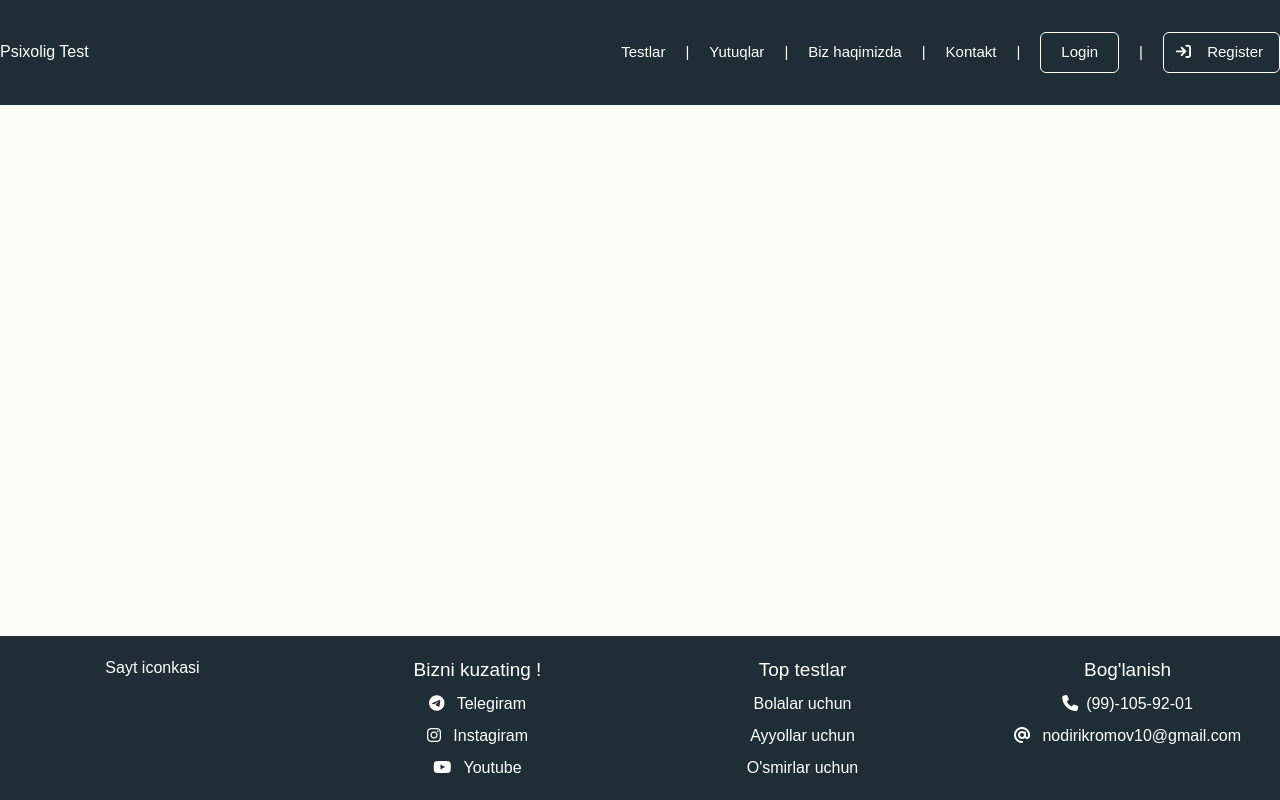
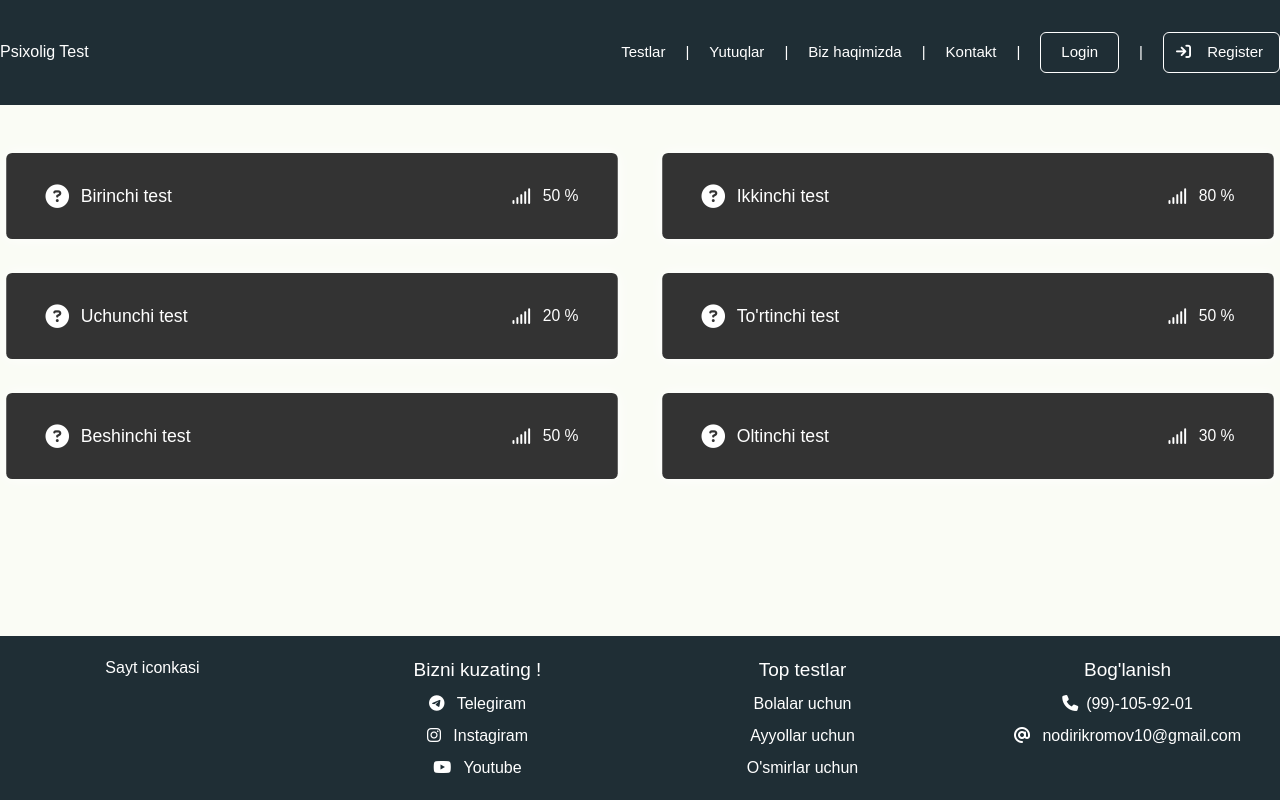
Before and after one commit to Ikromov-fs/psixolig_testlar, a Vue app: page /tests/1 in a window 1280 px wide. Built offline with nearby package versions, Linux system fonts and the light colour scheme; what @splidejs/vue-splide, maska would draw is missing.

Commit message:
add tets page

```diff
--- a/src/components/header/Header.vue
+++ b/src/components/header/Header.vue
@@ -10,7 +10,7 @@
         class="hidden gap-5 items-center mmd:text-[15px] text-[13px] mmd:flex"
       >
         <li class="cursor-pointer relative navItem">
-          <router-link to="/test-page">Testlar</router-link>
+          <router-link to="/tests">Testlar</router-link>
         </li>
         <li>|</li>
         <li class="cursor-pointer relative navItem">
--- a/src/pages/TestPage.vue
+++ b/src/pages/TestPage.vue
@@ -1,5 +1,76 @@
 <template>
-  <div class="text-3xl pt-[100px]">
-    test yechish page
-  </div>
+    <div class="pb-20 mt-28">
+        <div data-aos="fade-up">
+            <div class="container mx-auto">
+                <div class="grid grid-cols-1 sm:grid-cols-2 mmd:grid-cols-3 gap-7 sm:gap-10 relative">
+                    <router-link
+                            v-for="item in dataTests"
+                            :key="item?.id"
+                            :to="`tests/${item.id}`"
+                            class="flex items-center justify-center gap-3 px-10 h-full bg-[#333] text-white p-2 mt-10 box-w rounded-md cursor-pointer"
+                    >
+                        <h1 class="text-[18px]">{{ item?.title }}</h1>
+                    </router-link>
+                </div>
+            </div>
+        </div>
+    </div>
 </template>
+
+<script setup lang="ts">
+import { ref } from "vue";
+const dataTests = ref([
+    {
+        icon: "fa-solid fa-restroom",
+        title: "Ota-onalar uchun",
+        id: 1,
+    },
+    {
+        icon: "fa-solid fa-person-dress",
+        title: "Ayollar uchun",
+        id:2
+    },
+    {
+        icon: "fa-solid fa-medal",
+        title: "Sportchilar uchun",
+        id: 3,
+    },
+    {
+        icon: "fa-solid fa-computer",
+        title: "Dasturchilar uchun",
+        id: 4,
+    },
+    {
+        icon: "fa-solid fa-computer",
+        title: "Dasturchilar uchun",
+        id: 4,
+    },
+    {
+        icon: "fa-solid fa-computer",
+        title: "Dasturchilar uchun",
+        id: 4,
+    },
+    {
+        icon: "fa-solid fa-computer",
+        title: "Dasturchilar uchun",
+        id: 4,
+    },
+    {
+        icon: "fa-solid fa-person-chalkboard",
+        title: "Pedagogik qobilyatini aniqlash",
+        id: 4,
+    },
+]);
+</script>
+<style scoped>
+.box-w {
+    transition: all 0.2s linear;
+    box-shadow: 0 0 15px #f0f0f0;
+    transform: scale(0.98);
+}
+.box-w:hover {
+    box-shadow: 0 0 20px #f0f0f0;
+    transition: all 0.2s linear;
+    transform: scale(0.99);
+}
+</style>
--- /dev/null
+++ b/src/pages/TestSingle.vue
@@ -0,0 +1,83 @@
+<template>
+  <div class=" container ">
+      <div class="mt-28">
+
+          <div class="grid grid-cols-1 sm:grid-cols-2  gap-4 sm:gap-8 relative">
+              <div
+                      v-for="item in testList"
+                      :key="item?.id"
+                      @click="startTest(item.id)"
+                      class="flex items-center justify-between  gap-3 px-10 h-full bg-[#333] text-white p-2 mt-10 box-w rounded-md cursor-pointer"
+              >
+                  <div class="flex items-center gap-3">
+                      <i class="fa-solid fa-circle-question text-2xl"></i>
+                      <h1 class="text-[18px]">{{ item?.name }}</h1>
+                  </div>
+                  <div class="flex items-center gap-3">
+                      <i class="fa-solid fa-signal"></i>
+                     <p>{{item.status}} %</p>
+                  </div>
+              </div>
+          </div>
+      </div>
+  </div>
+</template>
+
+<script setup lang="ts">
+import {useRoute, useRouter} from "vue-router";
+
+  const route = useRoute()
+  const router = useRouter()
+
+  const testList = [
+      {
+          id:1,
+          name:"Birinchi test",
+          status:50
+      },
+      {
+          id:2,
+          name:"Ikkinchi test",
+          status:80
+      },
+      {
+          id:3,
+          name:"Uchunchi test",
+          status:20
+      },
+      {
+          id:4,
+          name:"To'rtinchi test",
+          status:50
+      },
+      {
+          id:5,
+          name:"Beshinchi test",
+          status:50
+      },
+      {
+          id:6,
+          name:"Oltinchi test",
+          status:30
+      }
+  ]
+
+  function startTest(id:number){
+      console.log(id)
+      router.push(`/tester?id=${id}`)
+
+  }
+</script>
+
+<style scoped>
+.box-w {
+    transition: all 0.2s linear;
+    box-shadow: 0px 0px 15px #fff;
+    transform: scale(0.98);
+}
+.box-w:hover {
+    box-shadow: 0px 0px 20px #fff;
+    transition: all 0.2s linear;
+    transform: scale(0.99);
+}
+</style>
--- /dev/null
+++ b/src/pages/TesterPage.vue
@@ -0,0 +1,9 @@
+<template>
+  <div class="container">
+      <div class="mt-28">
+          <div>
+              Test yechishd page
+          </div>
+      </div>
+  </div>
+</template>
--- a/src/router/index.ts
+++ b/src/router/index.ts
@@ -7,10 +7,20 @@ const routes = [
     component: () => import("@/pages/HomePage.vue"),
   },
   {
-    path: "/test-page",
+    path: "/tests",
     name: "test",
     component: () => import("@/pages/TestPage.vue"),
   },
+  {
+    path: "/tests/:id",
+    name: "testSingle",
+    component: () => import("@/pages/TestSingle.vue"),
+  },
+  {
+    path:"/tester",
+    name:"Tester",
+    component:(()=> import("@/pages/TesterPage.vue"))
+  }
 ];
 
 const router = createRouter({
```
